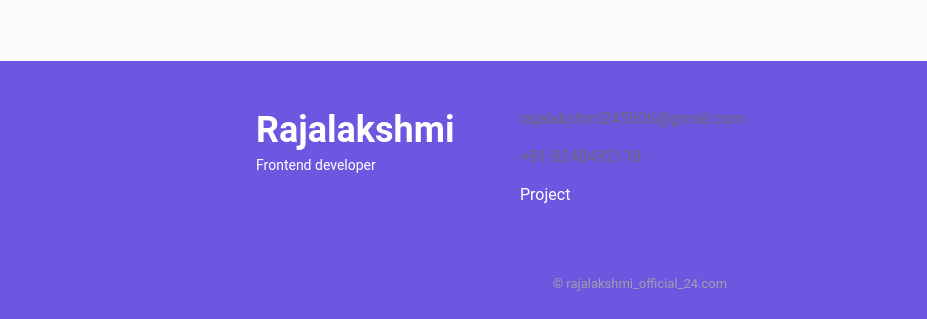
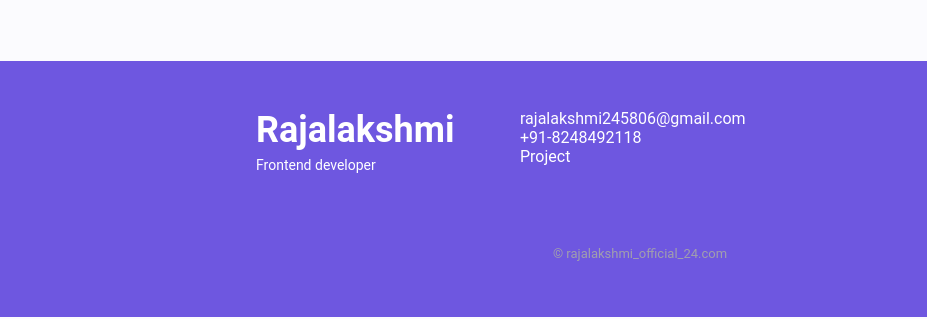
Before and after one commit to RajalakshmiR24/Rajalakshmi-s_Portfolio_Website, a plain HTML site: page index.html in a window 1280 px wide. Shown: the part 3469-3788 px from the top of the page, 0-927 px from the left. Drawn offline with nearby package versions, Linux system fonts and the light colour scheme.

Commit message:
Add files via upload

```diff
--- a/index.html
+++ b/index.html
@@ -603,9 +603,9 @@
 
 
         <li>
-          <P>rajalakshmi245806@gmail.com</P>
+          <a href="#" class="footer__link">rajalakshmi245806@gmail.com</a>
           <br>
-          <p>+91-8248492118</p>
+          <a href="#" class="footer__link">+91-8248492118</a>
 <br>
           <a href="#portfolio" class="footer__link">Project</a>
         </li>
```
